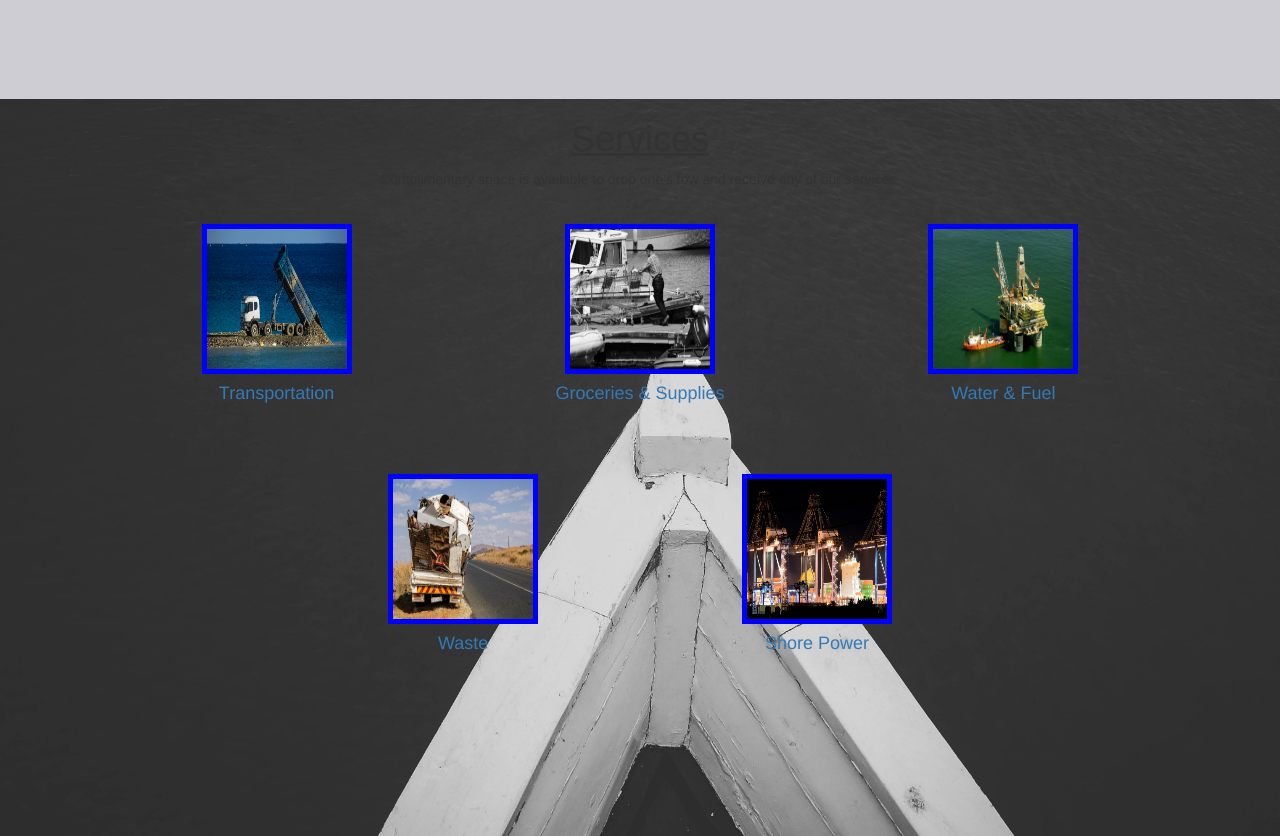
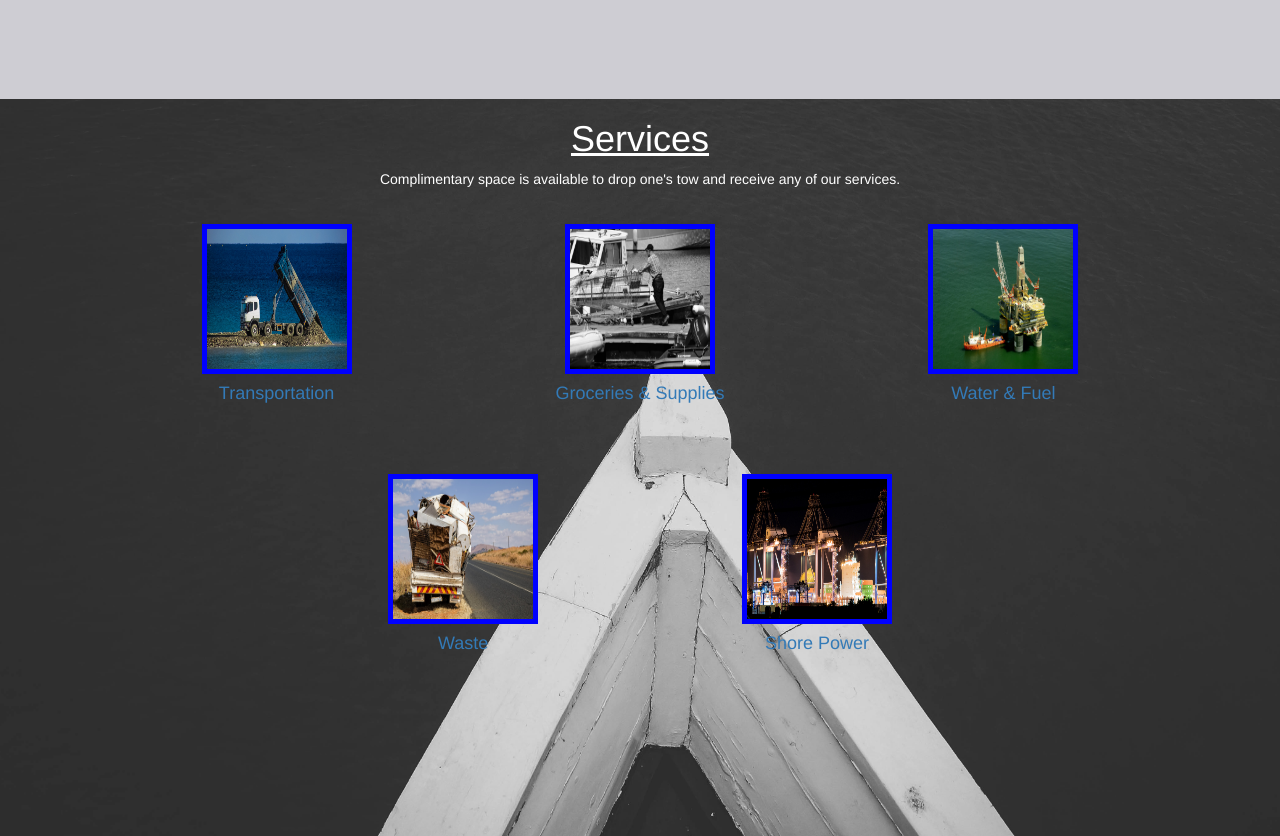
Before and after one commit to Dasha07/JolietBoatstore, a Django app: page / in a window 1280 px wide. Shown: the part 1651-2487 px from the top of the page. Run offline with Django 3.2, Linux system fonts and the light colour scheme.

Commit message:
home page update

```diff
--- a/store/apps/boat_app/static/boat_app/stylesheets/css/indexstyle.css
+++ b/store/apps/boat_app/static/boat_app/stylesheets/css/indexstyle.css
@@ -35,11 +35,13 @@
     height: 70px;
     width: auto;
 }
-#parallax_1 {
+#parallax_1, #parallax_4 {
     background-image: url("../images/home.jpg");
+    background-position: fixed;
 }
 #parallax_2, #parallax_3 {
     background-image: url("../images/services.jpg");
+    background-position: fixed;
 }
 #welcome {
     text-align: center;
@@ -90,10 +92,13 @@
 #services_bottom_row{
     margin-top: 50px;
 }
-
+img{
+    border: 2px solid white;
+}
 .services_block {
     height: 200px;
     width: auto;
+
 }
 .services_link {
     display: inline-block;
--- a/store/apps/boat_app/static/boat_app/stylesheets/css/scrolling-nav.css
+++ b/store/apps/boat_app/static/boat_app/stylesheets/css/scrolling-nav.css
@@ -31,7 +31,6 @@
     height: 100%;
     padding-top: 0px;
     text-align: center;
-    background: #CECDD3;
 }
 
 #about {
@@ -41,7 +40,7 @@
 }
 #services {
     background: #CECDD3;
-    padding-top: -30px;
+    padding-top: -40px;
 }
 #contact {
     padding-top: 20px;
--- a/store/apps/boat_app/templates/boat_app/index.html
+++ b/store/apps/boat_app/templates/boat_app/index.html
@@ -48,12 +48,14 @@
                 </div>
             </div>
         </nav>
-        <div class="parallax" id="parallax_1" data-parallax='{"y" : 800}' background-attachment: fixed; >
+
+        <div class="parallax" id="parallax_1" data-parallax='{"y" : 200}'>
             <h1 id="welcome" style="color:black" data-parallax='{"rotateX":20}'>We Help Keep Your Ship Together!</h1>
         </div>
+
         <section id="about" class="section">
-            <div class="parallax" id="parallax_1" data-parallax='{"y" : 100}' >
-                <div id="about_info" class="about_block" data-parallax='{"y" : 100}' >
+            <div class="parallax" id="parallax_1">
+                <div id="about_info" class="about_block" >
                     <h1>About</h1>
                     <p>
                         We started out like most towing families, as an accident. We have never known a   tug boat to stop and not need milk or bread or the usual, “would you mind if you get us some cigarettes." Before we knew it, we had six vehicles and expanded our services to fuel, water, trash, waste, crew changes and supplies.
@@ -63,11 +65,6 @@
                         than happy to help out in any way we can.
                     </p>
                 </div>
-                <!-- <div id="about_img" class="about_block"> -->
-                    <!-- <img src="{% static 'boat_app/stylesheets/images/about.jpg' %}" data-parallax='{"y" : 300}' alt="About Pic" height=460px,
-                    width=500px > -->
-                <!-- </div> -->
-            </div>
         </section>
     </div>
 
@@ -76,39 +73,66 @@
                 <div class="row">
                     <div class="col-lg-12">
                         <div id="services_header">
-                            <h1>Services</h1>
-                            <p>Complimentary space is available to drop one's tow and receive any of our services.</p>
+                            <h1 style="color:white">Services</h1>
+                            <p style="color:white">Complimentary space is available to drop one's tow and receive any of our services.</p>
                         </div>
+
                         <div id="services_top_row" class="services_block">
                             <div class="services_link">
-                                <img src="{% static 'boat_app/stylesheets/images/transportation.jpg' %}" alt="Transportation Pic">
-                                <a href="/transport"><h4>Transportation</h4></a>
+                                <a href="/transport"><img src="{% static 'boat_app/stylesheets/images/transportation.jpg' %}" alt="Transportation Pic"><h4>Transportation</h4></a>
+
                             </div>
                             <div class="services_link">
-                                <img src="{% static 'boat_app/stylesheets/images/supplies.jpg' %}" alt="Groceries Pic">
-                                <a href="/grocery_supply"><h4>Groceries & Supplies</h4></a>
+                                <a href="/grocery_supply"><img src="{% static 'boat_app/stylesheets/images/supplies.jpg' %}" alt="Groceries Pic"><h4>Groceries & Supplies</h4></a>
                             </div>
                             <div class="services_link">
-                                <img src="{% static 'boat_app/stylesheets/images/water_fuel.jpg' %}" alt="Water Pic">
-                                <a href="/water_fuel"><h4>Water & Fuel</h4></a>
+                                <a href="/water_fuel"><img src="{% static 'boat_app/stylesheets/images/water_fuel.jpg' %}" alt="Water Pic">
+                                <h4>Water & Fuel</h4></a>
                             </div>
                         </div>
                         <div id="services_bottom_row" class="services_block">
                             <div class="services_link">
-                                <img src="{% static 'boat_app/stylesheets/images/waste.jpg' %}" alt="Waste Pic">
-                                <a href="/waste"><h4>Waste</h4></a>
+                                <a href="/waste"><img src="{% static 'boat_app/stylesheets/images/waste.jpg' %}" alt="Waste Pic">
+                                <h4>Waste</h4></a>
                             </div>
                             <div class="services_link">
-                                <img src="{% static 'boat_app/stylesheets/images/ship_power.jpg' %}" alt="Shore Pic">
-                                <a href="/shore"><h4>Shore Power</h4></a>
+                                <a href="/shore"><img src="{% static 'boat_app/stylesheets/images/ship_power.jpg' %}" alt="Shore Pic">
+                                <h4>Shore Power</h4></a>
                             </div>
                         </div>
                     </div>
                 </div>
         </section>
         <!-- <section id="contact_us" class="contact section"> -->
+        <section id="projects" class="section">
+            <div class="parallax" id="parallax_3">
+                <div class="row">
+                    <div class="col-lg-12">
+                        <h1>Vendors</h1>
+                    </div>
+                    <div class="content">
+                        <img class="content_pic" src="{% static 'boat_app/stylesheets/images/freighter.jpg' %}" alt="Transportation Pic">
+                        <h3>Transportation</h3>
 
+                    </div>
+                    <div class="content">
+                        <img class="content_pic" src="{% static 'boat_app/stylesheets/images/water_tower.jpg' %}" alt="Water Pic">
+                        <h3>Water</h3>
 
+                    </div>
+                    <div class="content">
+                        <img class="content_pic" src="{% static 'boat_app/stylesheets/images/boat_1.jpg' %}" alt="Waste Pic">
+                        <h3>Waste</h3>
+
+                    </div>
+                    <div class="content">
+                        <img class="content_pic" src="{% static 'boat_app/stylesheets/images/oil_platform.jpg' %}" alt="Fuel Pic">
+                        <h3>Fuel</h3>
+
+                    </div>
+                </div>
+            </div>
+        </section>
         <section id="contact_us" class="contact section">
             <div class="container">
                 <div class="row">
@@ -180,39 +204,6 @@
                 </div>
             </div>
         </section>
-        <section id="projects" class="section">
-            <div class="parallax" id="parallax_3">
-                <div class="row">
-                    <div class="col-lg-12">
-                        <h1>Vendors</h1>
-                    </div>
-                    <div class="content">
-                        <img class="content_pic" src="{% static 'boat_app/stylesheets/images/freighter.jpg' %}" alt="Transportation Pic">
-                        <h3>Transportation</h3>
-                        <p>Lorem ipsum dolor sit amet, consectetur adipiscing elit. Suspendisse imperdiet quis lacus eget tincidunt. Aliquam felis elit, condimentum vitae convallis ut, convallis et magna. Maecenas feugiat justo velit. In egestas</p>
-                        <p>dolor sit amet, consectetur adipiscing elit. Suspendisse imperdiet quis lacus eget tincidunt. Aliquam felis elit, condimentum vitae convallis ut, convallis et magna. Maecenas fe</p>
-                    </div>
-                    <div class="content">
-                        <img class="content_pic" src="{% static 'boat_app/stylesheets/images/water_tower.jpg' %}" alt="Water Pic">
-                        <h3>Water</h3>
-                        <p>Lorem ipsum dolor sit amet, consectetur adipiscing elit. Suspendisse imperdiet quis lacus eget tincidunt. Aliquam felis elit, condimentum vitae convallis ut, convallis et magna. Maecenas feugiat justo velit. In egestas</p>
-                        <p>dolor sit amet, consectetur adipiscing elit. Suspendisse imperdiet quis lacus eget tincidunt. Aliquam felis elit, condimentum vitae convallis ut, convallis et magna. Maecenas fe</p>
-                    </div>
-                    <div class="content">
-                        <img class="content_pic" src="{% static 'boat_app/stylesheets/images/boat_1.jpg' %}" alt="Waste Pic">
-                        <h3>Waste</h3>
-                        <p>Lorem ipsum dolor sit amet, consectetur adipiscing elit. Suspendisse imperdiet quis lacus eget tincidunt. Aliquam felis elit, condimentum vitae convallis ut, convallis et magna. Maecenas feugiat justo velit. In egestas</p>
-                        <p>dolor sit amet, consectetur adipiscing elit. Suspendisse imperdiet quis lacus eget tincidunt. Aliquam felis elit, condimentum vitae convallis ut, convallis et magna. Maecenas fe</p>
-                    </div>
-                    <div class="content">
-                        <img class="content_pic" src="{% static 'boat_app/stylesheets/images/oil_platform.jpg' %}" alt="Fuel Pic">
-                        <h3>Fuel</h3>
-                        <p>Lorem ipsum dolor sit amet, consectetur adipiscing elit. Suspendisse imperdiet quis lacus eget tincidunt. Aliquam felis elit, condimentum vitae convallis ut, convallis et magna. Maecenas feugiat justo velit. In egestas</p>
-                        <p>dolor sit amet, consectetur adipiscing elit. Suspendisse imperdiet quis lacus eget tincidunt. Aliquam felis elit, condimentum vitae convallis ut, convallis et magna. Maecenas fe</p>
-                    </div>
-                </div>
-            </div>
-        </section>
     <script src="{% static 'boat_app/js/jquery.js' %}"></script>
     <script src="{% static 'boat_app/js/bootstrap.min.js' %}"></script>
     <script src="{% static 'boat_app/js/jquery.easing.min.js' %}"></script>
```
Also changed, not shown: 2 other files.
